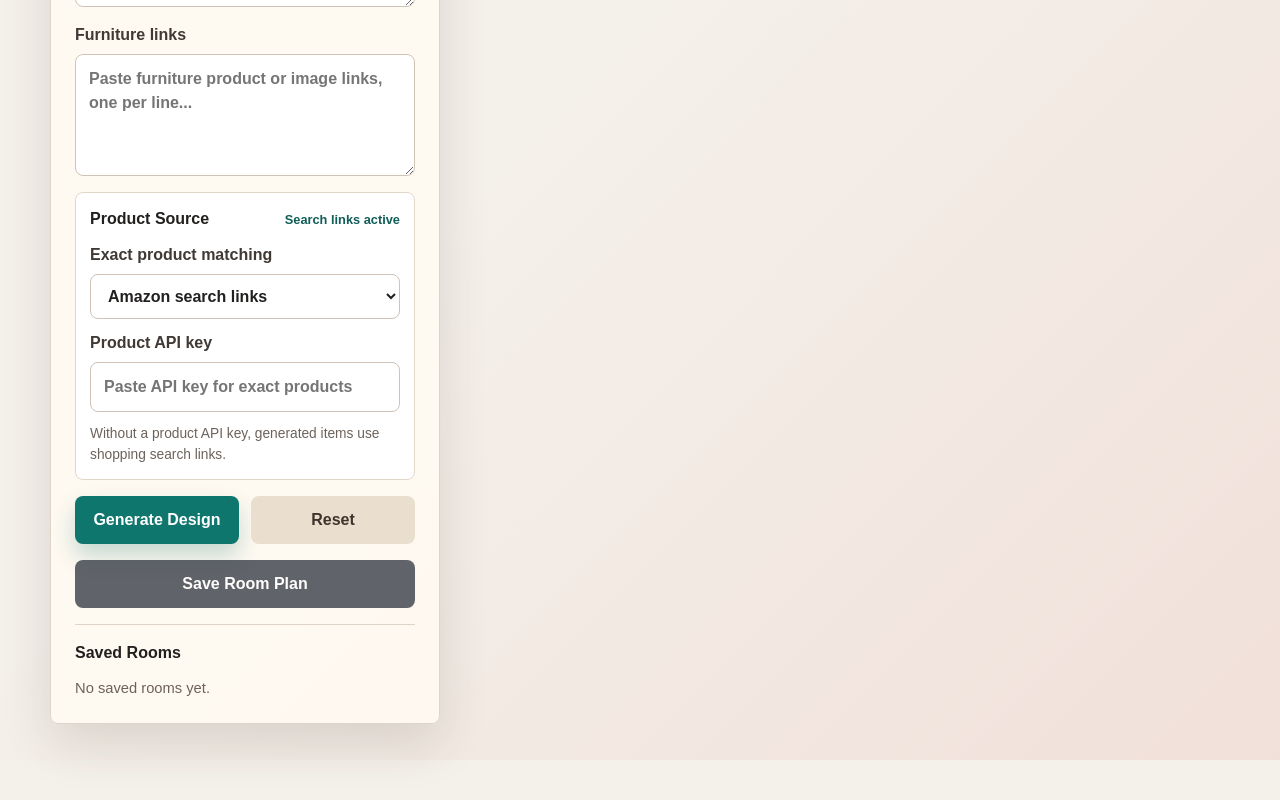
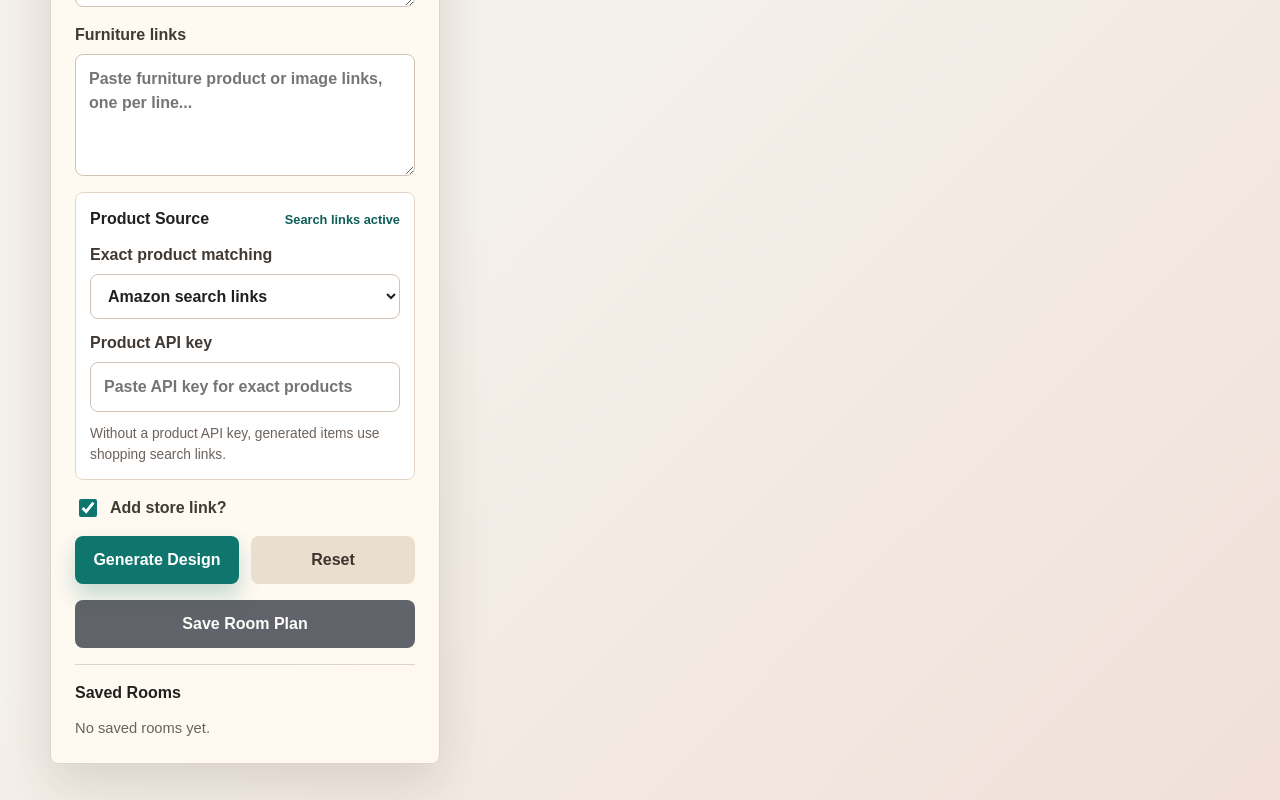
Before and after one commit to heytimmyrow-sudo/room-design-assistant, a Next.js app: page / in a window 1280 px wide. Shown: the part 1254-2054 px from the top of the page. Before the commit the page ends 2014 px from the top, so only its background shows below. Built offline with nearby package versions, Linux system fonts and the light colour scheme.

Commit message:
Add store link toggle

```diff
--- a/app/globals.css
+++ b/app/globals.css
@@ -393,6 +393,19 @@ button:disabled {
 .source-note {
   color: var(--muted);
   font-size: 0.86rem;
+}
+
+.checkbox-row {
+  display: flex;
+  gap: 10px;
+  align-items: center;
+  width: fit-content;
+}
+
+.checkbox-row input {
+  width: 18px;
+  height: 18px;
+  accent-color: var(--accent);
 }
 
 .results-panel {
--- a/app/page.tsx
+++ b/app/page.tsx
@@ -159,6 +159,16 @@ export default function Home() {
               </p>
             </section>
 
+            <label className="checkbox-row" htmlFor="addStoreLinks">
+              <input
+                type="checkbox"
+                id="addStoreLinks"
+                name="addStoreLinks"
+                defaultChecked
+              />
+              Add store link?
+            </label>
+
             <div className="button-row">
               <button type="submit" className="primary-button">
                 Generate Design
--- a/public/room-design.js
+++ b/public/room-design.js
@@ -153,8 +153,11 @@ function setProductSettings(settings) {
 function updateProductSourceStatus() {
   const source = designForm.elements.namedItem("productSource")?.value;
   const apiKey = designForm.elements.namedItem("productApiKey")?.value.trim();
+  const addStoreLinks = designForm.elements.namedItem("addStoreLinks")?.checked !== false;
 
-  productSourceStatus.textContent = source === "bestbuy" && apiKey
+  productSourceStatus.textContent = !addStoreLinks
+    ? "Store links off"
+    : source === "bestbuy" && apiKey
     ? "Exact products active"
     : "Search links active";
 }
@@ -195,7 +198,8 @@ function getFormValues() {
     mustHaves: formData.get("mustHaves").trim(),
     furnitureLinks: formData.get("furnitureLinks").trim(),
     productSource: formData.get("productSource"),
-    productApiKey: formData.get("productApiKey").trim()
+    productApiKey: formData.get("productApiKey").trim(),
+    addStoreLinks: formData.get("addStoreLinks") === "on"
   };
 }
 
@@ -204,7 +208,11 @@ function setFormValues(values) {
     const field = designForm.elements.namedItem(key);
 
     if (field) {
-      field.value = value || "";
+      if (field.type === "checkbox") {
+        field.checked = value !== false;
+      } else {
+        field.value = value || "";
+      }
     }
   });
 }
@@ -437,6 +445,7 @@ function makeExactGeneratedProduct(match, fallback, color, shape) {
 }
 
 async function makeProducts(plan, mustHaves, furnitureLinks, productSettings) {
+  const shouldAddLinks = productSettings.addStoreLinks !== false;
   const generatedBases = plan.products.map(([name, description, size, price, color, shape]) => ({
     name,
     description,
@@ -446,7 +455,7 @@ async function makeProducts(plan, mustHaves, furnitureLinks, productSettings) {
     shape
   }));
   const exactMatches = await Promise.all(
-    generatedBases.map((product) => fetchExactProduct(product.name, productSettings))
+    generatedBases.map((product) => shouldAddLinks ? fetchExactProduct(product.name, productSettings) : null)
   );
   const products = generatedBases.map((product, index) => {
     const exactMatch = exactMatches[index];
@@ -455,7 +464,7 @@ async function makeProducts(plan, mustHaves, furnitureLinks, productSettings) {
       return makeExactGeneratedProduct(exactMatch, product, product.color, product.shape);
     }
 
-    return makeSearchProduct(
+    const searchProduct = makeSearchProduct(
       product.name,
       product.description,
       product.size,
@@ -463,9 +472,13 @@ async function makeProducts(plan, mustHaves, furnitureLinks, productSettings) {
       product.color,
       product.shape
     );
+    return shouldAddLinks ? searchProduct : { ...searchProduct, sourceUrl: "", searchLink: false };
   });
 
   const importedProducts = await makeImportedProducts(furnitureLinks);
+  const normalizedImportedProducts = importedProducts.map((product) => shouldAddLinks
+    ? product
+    : { ...product, sourceUrl: "", searchLink: false });
 
   const mustHaveBases = mustHaves.slice(0, 2).map((item) => ({
     name: `Must-Have Pick: ${item}`,
@@ -477,7 +490,7 @@ async function makeProducts(plan, mustHaves, furnitureLinks, productSettings) {
     shape: "storage"
   }));
   const mustHaveMatches = await Promise.all(
-    mustHaveBases.map((product) => fetchExactProduct(product.query, productSettings))
+    mustHaveBases.map((product) => shouldAddLinks ? fetchExactProduct(product.query, productSettings) : null)
   );
 
   mustHaveBases.forEach((product, index) => {
@@ -488,7 +501,7 @@ async function makeProducts(plan, mustHaves, furnitureLinks, productSettings) {
       return;
     }
 
-    products.push(makeSearchProduct(
+    const searchProduct = makeSearchProduct(
       product.name,
       product.description,
       product.size,
@@ -496,10 +509,11 @@ async function makeProducts(plan, mustHaves, furnitureLinks, productSettings) {
       product.color,
       product.shape,
       product.query
-    ));
+    );
+    products.push(shouldAddLinks ? searchProduct : { ...searchProduct, sourceUrl: "", searchLink: false });
   });
 
-  return [...importedProducts, ...products].slice(0, 8);
+  return [...normalizedImportedProducts, ...products].slice(0, 8);
 }
 
 function addListItems(container, items) {
@@ -604,8 +618,18 @@ function buildSnapshot(formValues, products) {
   };
 }
 
-function ensureProductLinks(products) {
+function ensureProductLinks(products, formValues) {
+  const shouldAddLinks = formValues?.addStoreLinks !== false;
+
   return products.map((product) => {
+    if (!shouldAddLinks) {
+      return {
+        ...product,
+        sourceUrl: "",
+        searchLink: false
+      };
+    }
+
     if (product.sourceUrl) {
       return product;
     }
@@ -620,7 +644,7 @@ function ensureProductLinks(products) {
 }
 
 function renderSnapshot(snapshot) {
-  snapshot.products = ensureProductLinks(snapshot.products);
+  snapshot.products = ensureProductLinks(snapshot.products, snapshot.formValues);
   currentSnapshot = snapshot;
   saveButton.disabled = false;
 
@@ -681,6 +705,9 @@ function loadSavedRoom(id) {
 
   activeSaveId = id;
   setFormValues(savedRoom.formValues);
+  if (savedRoom.formValues.addStoreLinks === undefined) {
+    designForm.elements.namedItem("addStoreLinks").checked = true;
+  }
   renderSnapshot(savedRoom.snapshot);
   renderSavedRooms();
   saveStatus.textContent = "Loaded";
@@ -1020,7 +1047,8 @@ async function generateDesign(event) {
   const formValues = getFormValues();
   const productSettings = {
     productSource: formValues.productSource,
-    productApiKey: formValues.productApiKey
+    productApiKey: formValues.productApiKey,
+    addStoreLinks: formValues.addStoreLinks
   };
   setProductSettings(productSettings);
   updateProductSourceStatus();
@@ -1078,5 +1106,6 @@ designForm.elements.namedItem("productApiKey").addEventListener("input", () => {
   });
   updateProductSourceStatus();
 });
+designForm.elements.namedItem("addStoreLinks").addEventListener("change", updateProductSourceStatus);
 restoreProductSettings();
 renderSavedRooms();
```
